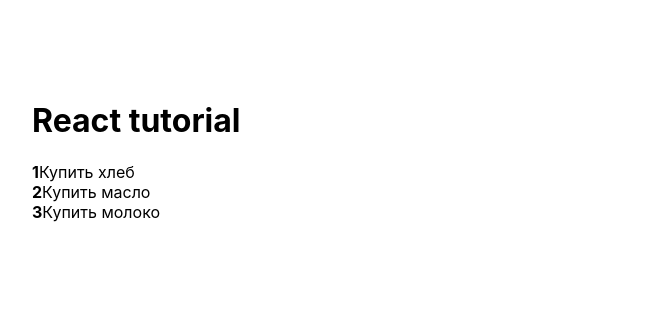
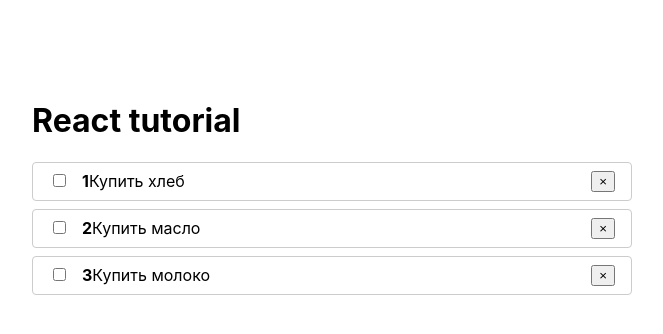
Before and after one commit to smoilovskiy/react-youtube, a React (Create React App) app: page / in a window 1280 px wide. Shown: the top 334 px of the page, without its empty margins (308-971 px from the left). Built offline with nearby package versions, Linux system fonts and the light colour scheme.

Commit message:
start list styling

```diff
--- a/package.json
+++ b/package.json
@@ -6,6 +6,7 @@
     "@testing-library/jest-dom": "^5.14.1",
     "@testing-library/react": "^11.2.7",
     "@testing-library/user-event": "^12.8.3",
+    "prop-types": "^15.7.2",
     "react": "^17.0.2",
     "react-dom": "^17.0.2",
     "react-scripts": "4.0.3",
--- a/src/Todo/TodoItem.js
+++ b/src/Todo/TodoItem.js
@@ -1,10 +1,37 @@
 import React from 'react';
+import PropTypes from 'prop-types';
 
-export default function TodoItem({todo, index}) {
+const styles = {
+  li: {
+    display: 'flex',
+    justifyContent: 'space-between',
+    alignItems: 'center',
+    padding: '.5rem 1rem',
+    border: '1px solid #ccc',
+    borderRadius: '4px',
+    marginBottom: '.5rem'
+  },
+  input: {
+    marginRight: '1rem'
+  }
+}
+
+function TodoItem({ todo, index }) {
   return (
-    <li>
-      <strong>{index + 1}</strong>
+    <li style={styles.li}>
+      <span>
+        <input type="checkbox" style={styles.input}/>
+        <strong>{index + 1}</strong>
         {todo.title}
+      </span>
+      <button>&times;</button>
     </li>
   )
 }
+
+TodoItem.propTypes = {
+  todo: PropTypes.object.isRequired,
+  index: PropTypes.number
+}
+
+export default TodoItem
```
Also changed, not shown: src/Todo/TodoList.js (+8 -1 lines), 1 other file (tests, documents, lock files or other folders).
